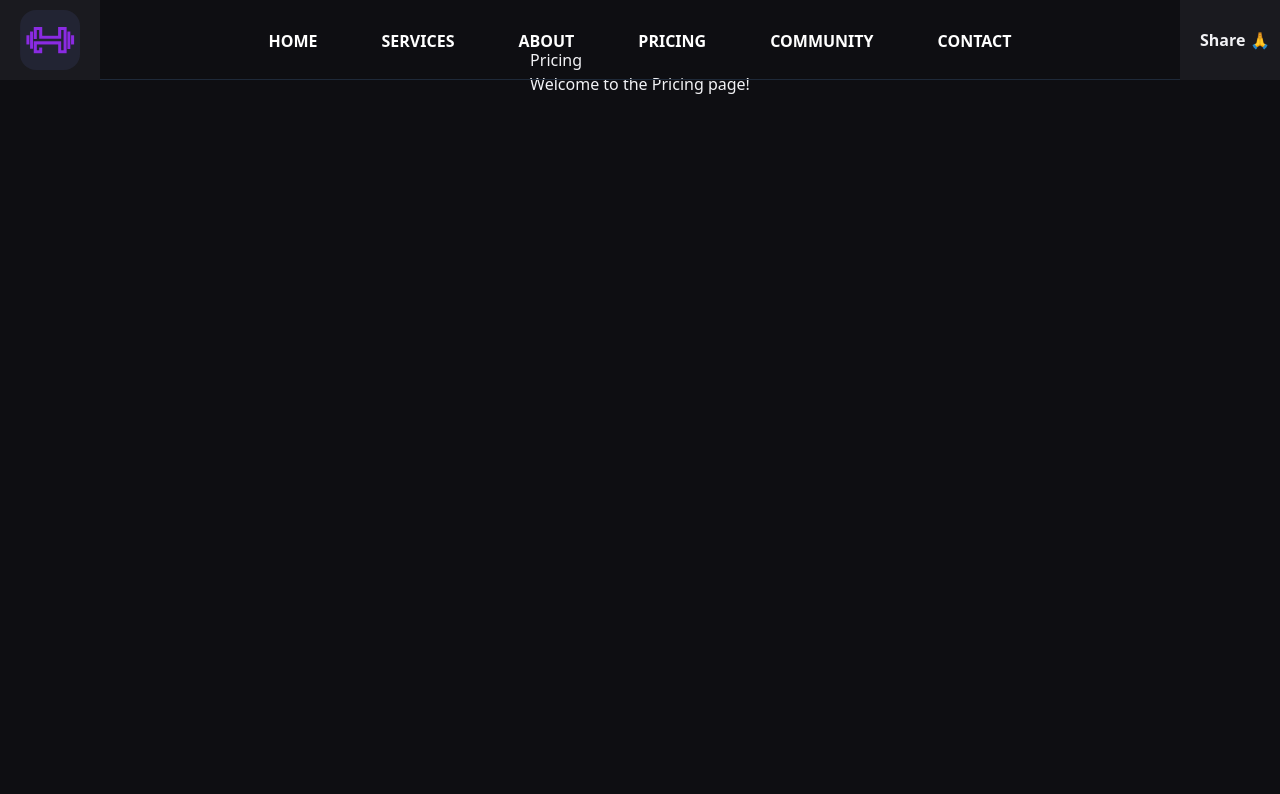
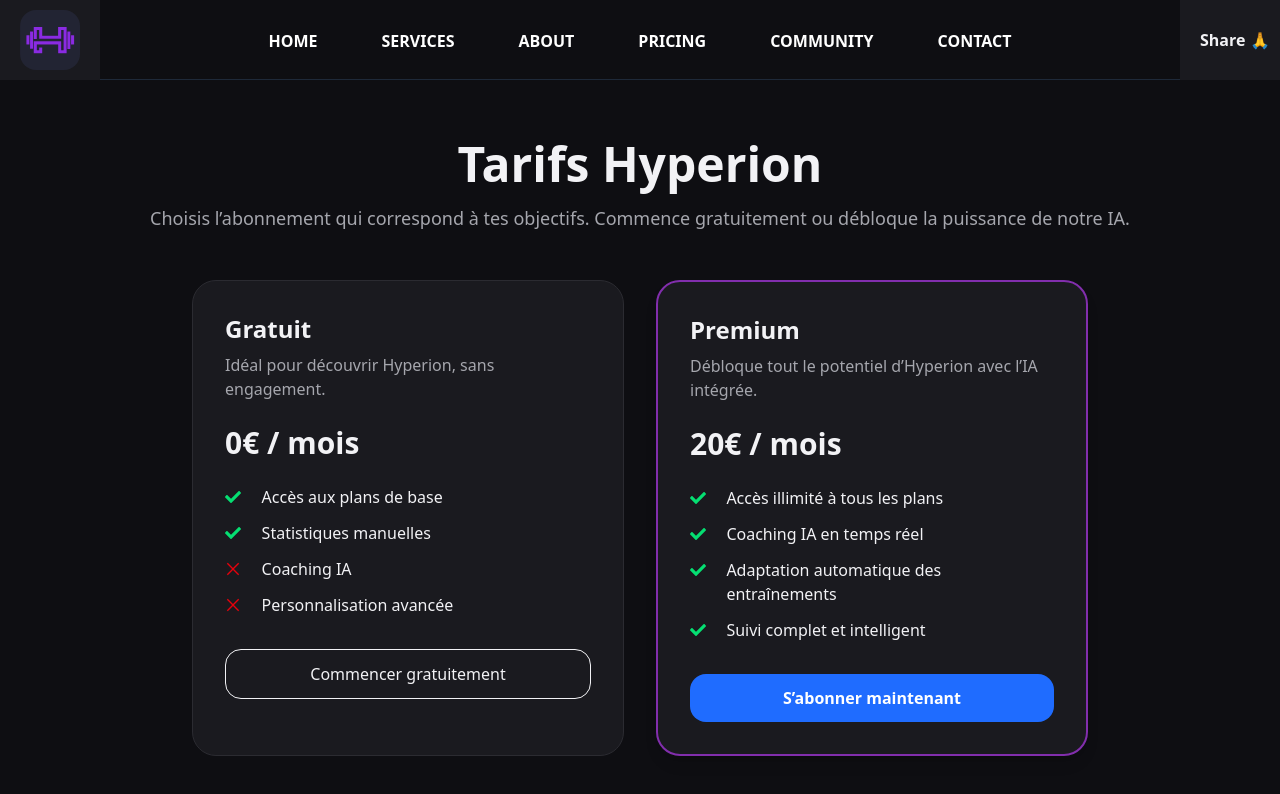
Before and after one commit to Uncor-dev/Hyperion-Showcase, a React (Vite) app: page /pricing in a window 1280 px wide. Shown: the top 794 px of the page. Built offline with nearby package versions, Linux system fonts and the light colour scheme.

Commit message:
:rocket: add pricing page

```diff
--- a/src/App.tsx
+++ b/src/App.tsx
@@ -12,7 +12,7 @@ function App() {
   return (
     <div className="flex h-screen flex-col overflow-auto bg-[#0E0E12] text-[#F2F2F5]">
       <Navbar />
-      <div className="flex flex-col items-center justify-center pt-12">
+      <div className="flex flex-col items-center justify-center pt-35">
         <Routes>
           <Route path="/" element={<Home />} />
           <Route path="/services" element={<Services />} />
--- a/src/Pages/Home.tsx
+++ b/src/Pages/Home.tsx
@@ -1,6 +1,6 @@
 export default function Home() {
     return (
-    <section className="flex flex-col items-center justify-center min-h-screen text-center px-6 text-[#F2F2F5]">
+        <section className="flex flex-col items-center justify-center text-center px-6 text-[#F2F2F5]">
             <div className="max-w-4xl">
                 <h1 className="text-4xl md:text-6xl font-extrabold mb-6 leading-tight">
                     Hyperion : Ton Coach Muscu <span className="text-[#822EAD]">propulsé par l’IA</span>
@@ -12,7 +12,7 @@ export default function Home() {
                     <button className="bg-[#1F6CFF] hover:bg-[#B088F9] text-white font-semibold py-3 px-6 rounded-2xl shadow-lg transition-all duration-200">
                         Commencer gratuitement
                     </button>
-          <button className="border border-[#F2F2F5] text-[#F2F2F5] font-semibold py-3 px-6 rounded-2xl hover:bg-[#F2F2F5] hover:text-black transition-all duration-200">
+                    <button className="border border-[#F2F2F5] text-[#F2F2F5] py-3 px-6 rounded-2xl hover:bg-[#F2F2F5] hover:text-black transition-all duration-200">
                         Découvrir l'app
                     </button>
                 </div>
--- a/src/Pages/Pricing.tsx
+++ b/src/Pages/Pricing.tsx
@@ -1,8 +1,48 @@
+import { FaCheck } from "react-icons/fa";
+import { RiCloseLargeFill } from "react-icons/ri";
+
 export default function Pricing() {
     return (
-        <section>
-            <h1>Pricing</h1>
-            <p>Welcome to the Pricing page!</p>
+        <section className="bg-[#0E0E12] text-[#F2F2F5] px-6">
+            <div className="max-w-5xl mx-auto text-center mb-12">
+                <h2 className="text-4xl md:text-5xl font-extrabold mb-4">Tarifs Hyperion</h2>
+                <p className="text-[#A5A6AD] text-lg">
+                    Choisis l’abonnement qui correspond à tes objectifs. Commence gratuitement ou débloque la puissance de notre IA.
+                </p>
+            </div>
+
+            <div className="grid grid-cols-1 md:grid-cols-2 gap-8 max-w-4xl mx-auto">
+
+                <div className="bg-[#1A1A1F] p-8 rounded-3xl border border-[#2B2B31] hover:border-[#1F6CFF] transition-all">
+                    <h3 className="text-2xl font-bold mb-2">Gratuit</h3>
+                    <p className="text-[#A5A6AD] mb-6">Idéal pour découvrir Hyperion, sans engagement.</p>
+                    <p className="text-3xl font-bold mb-6">0€ / mois</p>
+                    <ul className="text-left text-[#F2F2F5] space-y-3 mb-8">
+                        <li className="grid grid-cols-10"><FaCheck className="col-span-1 text-green-400 mt-1" /> <span className="col-span-9">Accès aux plans de base</span></li>
+                        <li className="grid grid-cols-10"><FaCheck className="col-span-1 text-green-400 mt-1" /> <span className="col-span-9">Statistiques manuelles</span></li>
+                        <li className="grid grid-cols-10"><RiCloseLargeFill className="col-span-1 text-red-600 mt-1" /> <span className="col-span-9">Coaching IA</span></li>
+                        <li className="grid grid-cols-10"><RiCloseLargeFill className="col-span-1 text-red-600 mt-1" /> <span className="col-span-9">Personnalisation avancée</span></li>
+                    </ul>
+                    <button className="w-full py-3 px-6 rounded-2xl border border-[#F2F2F5] text-[#F2F2F5] hover:bg-[#F2F2F5] hover:text-black transition-all">
+                        Commencer gratuitement
+                    </button>
+                </div>
+
+                <div className="bg-[#1A1A1F] p-8 rounded-3xl border-2 border-[#822EAD] shadow-lg hover:shadow-purple-700 transition-all">
+                    <h3 className="text-2xl font-bold mb-2">Premium</h3>
+                    <p className="text-[#A5A6AD] mb-6">Débloque tout le potentiel d’Hyperion avec l’IA intégrée.</p>
+                    <p className="text-3xl font-bold mb-6">20€ / mois</p>
+                    <ul className="text-left text-[#F2F2F5] space-y-3 mb-8">
+                        <li className="grid grid-cols-10"><FaCheck className="col-span-1 text-green-400 mt-1" /> <span className="col-span-9">Accès illimité à tous les plans</span></li>
+                        <li className="grid grid-cols-10"><FaCheck className="col-span-1 text-green-400 mt-1" /> <span className="col-span-9">Coaching IA en temps réel</span></li>
+                        <li className="grid grid-cols-10"><FaCheck className="col-span-1 text-green-400 mt-1" /> <span className="col-span-9">Adaptation automatique des entraînements</span></li>
+                        <li className="grid grid-cols-10"><FaCheck className="col-span-1 text-green-400 mt-1" /> <span className="col-span-9">Suivi complet et intelligent</span></li>
+                    </ul>
+                    <button className="w-full py-3 px-6 bg-[#1F6CFF] hover:bg-[#B088F9] text-white font-semibold rounded-2xl transition-all">
+                        S’abonner maintenant
+                    </button>
+                </div>
+            </div>
         </section>
     );
 }
--- a/src/components/Navbar/Navbar.tsx
+++ b/src/components/Navbar/Navbar.tsx
@@ -1,6 +1,6 @@
 import Logo from "@/assets/logo.svg";
 import NavMenu from "@/components/Navbar/menu-hover-effects";
-import { FaLink } from "react-icons/fa";
+import { IoShareSocial } from "react-icons/io5";
 import {
     EmailShareButton,
     FacebookShareButton,
@@ -20,7 +20,7 @@ import { FaReddit } from "react-icons/fa";
 
 export default function Navbar() {
     return (
-        <section className="fixed top-0 left-0 right-0 z-50 flex h-20 items-center border-b border-gray-800 px-6 md:px-16">
+        <section className="fixed top-0 left-0 right-0 z-50 flex h-20 items-center border-b border-gray-800 bg-[#0E0E12] px-6 md:px-16">
             <div className="absolute left-0 top-0 h-full flex items-center z-20">
                 <div
                     className="
```
Also changed, not shown: src/components/Navbar/menu-hover-effects.tsx (+1 -6 lines). Lines whose indentation alone changed are shown as unchanged.
